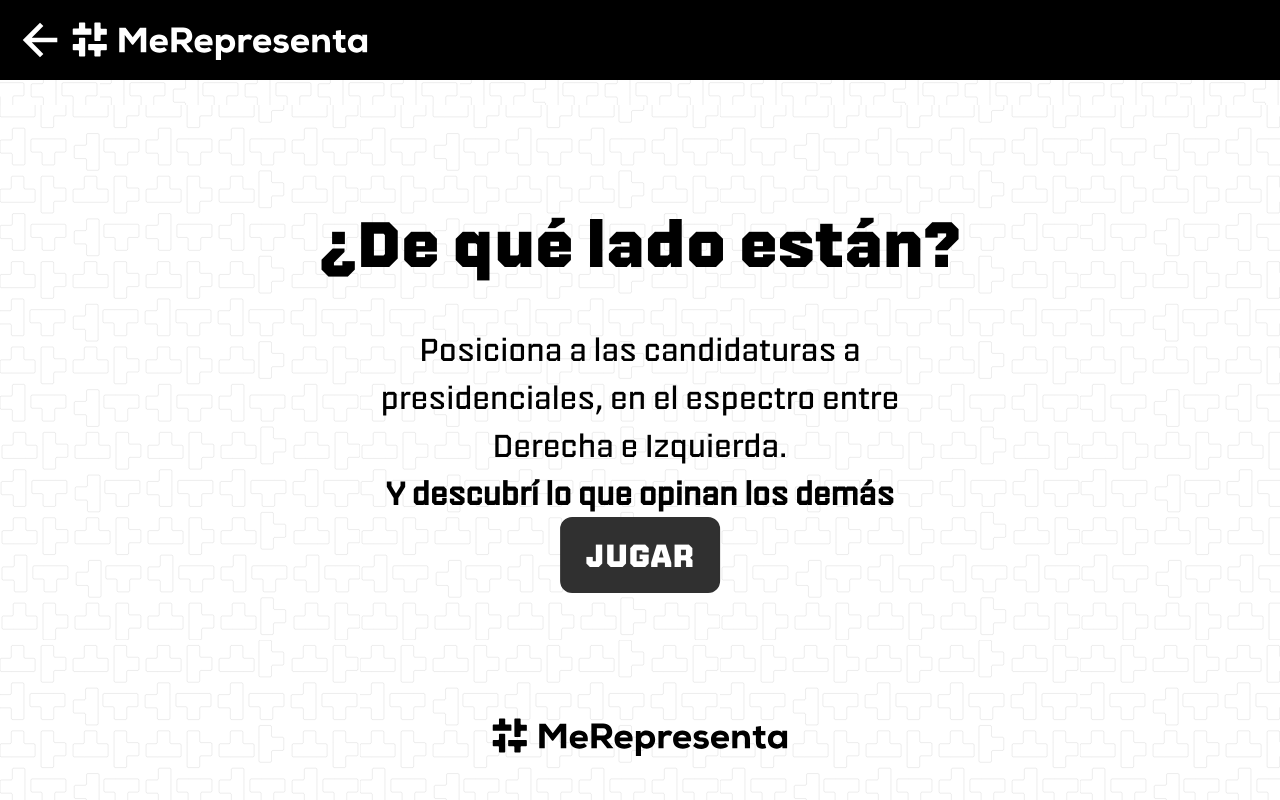
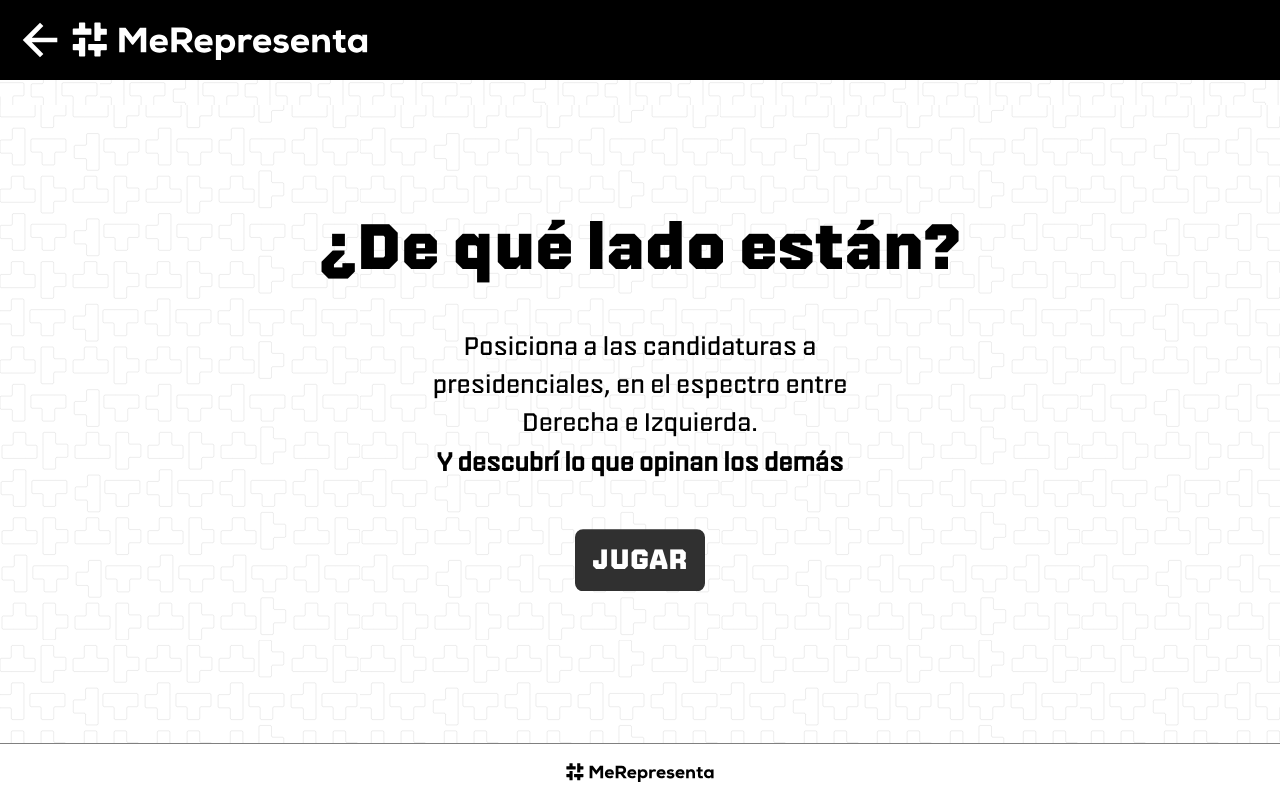
Before and after one commit to DemocraciaEnRed/merepresenta-espectometro, a React (Vite) app: page / in a window 1280 px wide. Built offline with nearby package versions, Linux system fonts and the light colour scheme.

Commit message:
cambios front carousel y footer

```diff
--- a/src/App.css
+++ b/src/App.css
@@ -29,7 +29,20 @@
   font-family: 'Nippo';
 }
 
+.mb-6{
+  margin-bottom: 3.8rem!important;
+}
 
+.general-footer{
+  position: fixed;
+  bottom: 0;
+  width: 100%;
+  text-align: center;
+  background: #fff;
+  padding: 16px;
+  border-top: 1px solid gray;
+  z-index: 10;
+}
 
 .centered {
   position: absolute;
--- a/src/App.jsx
+++ b/src/App.jsx
@@ -10,6 +10,7 @@
 import Header from "./components/header";
 import { candidates } from "./uttils/options";
 import axios from "axios";
+import Logo from "./components/logo";
 
 
 function App() {
@@ -73,6 +74,10 @@
     <>
       {currentStep !== 'landing' && <Header follow={() => setCurrentStep("home")}/>}
       <Step />
+      {currentStep !== 'landing' && <footer className="general-footer">
+        <Logo />
+      </footer>}
+
     </>
   )
 }
--- a/src/components/espectrometro/index.jsx
+++ b/src/components/espectrometro/index.jsx
@@ -31,7 +31,7 @@
 
 
     return (
-        <div className="" >
+        <div className="mb-6" >
             <WithBackground background={Background}>
                 <div className="game-wrapper">
                     <p className="game-name">
@@ -68,9 +68,6 @@
 
                     </div>
                 </div>
-                <div className="logo-wrapper-game">
-                    <Logo />
-                </div>
             </WithBackground>
         </div>
     )
--- a/src/components/home/index.css
+++ b/src/components/home/index.css
@@ -1,6 +1,6 @@
 .game-name {
     font-family: Nippo Bold;
-    font-size: 2rem;
+    font-size: 1.5rem;
     margin-top: -5px;
     color: #000;
     text-align: center;
@@ -9,6 +9,7 @@
     margin: auto;
     width: 50%;
     color: #000;
+    font-size: 0.8rem;
 
 }
 .centered{
--- a/src/components/home/index.jsx
+++ b/src/components/home/index.jsx
@@ -14,14 +14,11 @@
                     <p className="game-name">
                         ¿De qué lado están?
                     </p>
-                    <p className="game-description">
+                    <p className="game-description mb-4">
                         Posiciona a las candidaturas a presidenciales, en el espectro entre Derecha e Izquierda.<br />
                     <strong> Y descubrí lo que opinan los demás </strong>
                     </p>
-                    <button className="btn btn-dark" onClick={follow} > JUGAR </button>
-                </div>
-                <div className="logo-wrapper animate__animated animate__fadeIn animate__delay-1s">
-                    <Logo />
+                    <button className="btn btn-dark btn-sm" onClick={follow} > JUGAR </button>
                 </div>
             </WithBackground>
         </div>
--- a/src/components/landing/index.jsx
+++ b/src/components/landing/index.jsx
@@ -11,10 +11,6 @@
       <p className="game-name">¿De qué  <br />
       lado están?</p>
     </div>
-      <div className="logo-wrapper animate__animated animate__fadeIn animate__delay-1s">
-
-        <Logo />
-      </div>
   </WithBackground>
 </div>
 
--- a/src/components/questionsUser/index.jsx
+++ b/src/components/questionsUser/index.jsx
@@ -13,7 +13,7 @@
     }
 
     return (
-        <div className="" >
+        <div className="mb-6" >
             <WithBackground background={Background}>
                 <div className="">
                     <h1 className="text-secondary-emphasis text-center">
@@ -26,9 +26,6 @@
 
                     {/* <button className="btn btn-dark" onClick={follow} > JUGAR </button> */}
                 </div>
-                <div className="logo-wrapper-game">
-                    <Logo />
-                </div>
             </WithBackground>
         </div>
     )
--- a/src/components/results/index.css
+++ b/src/components/results/index.css
@@ -247,6 +247,7 @@
 .game-images {
   margin: 0 8px;
   height: 200px;
+  padding: 8px 0;
 }
 .others-players{
   color: #000;
--- a/src/components/results/index.jsx
+++ b/src/components/results/index.jsx
@@ -84,7 +84,7 @@
     },[])
 
     return (
-        <div className="" >
+        <div className="mb-6" >
             <div className="overlay animate__animated animate__fadeOut animate__delay-3s" id="overlay" style={{backgroundImage:`url(${Background})`}}>
                 <div id="loading"></div>
 
@@ -157,7 +157,7 @@
                 <div className="d-flex flex-column justify-content-center align-items-center">
                     <button className="btn btn-dark" variant="outline-light" onClick={setPlayAgain}>volve a jugar</button>
                     <p className="call-to">Te invitamos a Jugar a:</p>
-                    <div className="d-flex">
+                    <div className="d-flex flex-wrap justify-content-center">
                         <a href="https://verdaderofalso.merepresenta.info/" >
                         <img className="game-images" src={vof} alt="Jugar a verdadero o falso" />
                         </a>
@@ -177,13 +177,8 @@
                 <p>ó</p>
                 <p className="">Encontrá más info sobre las elecciones en: </p>
                 <button target="_blank" href="https://merepresenta.info/" className="btn btn-dark" variant="light">#MEREPRESENTA</button>
-
                 </div>
-
                 </section>
-                <div className="logo-wrapper-game">
-                    <Logo />
-                </div>
             </WithBackground>
         </div>
     )
```
